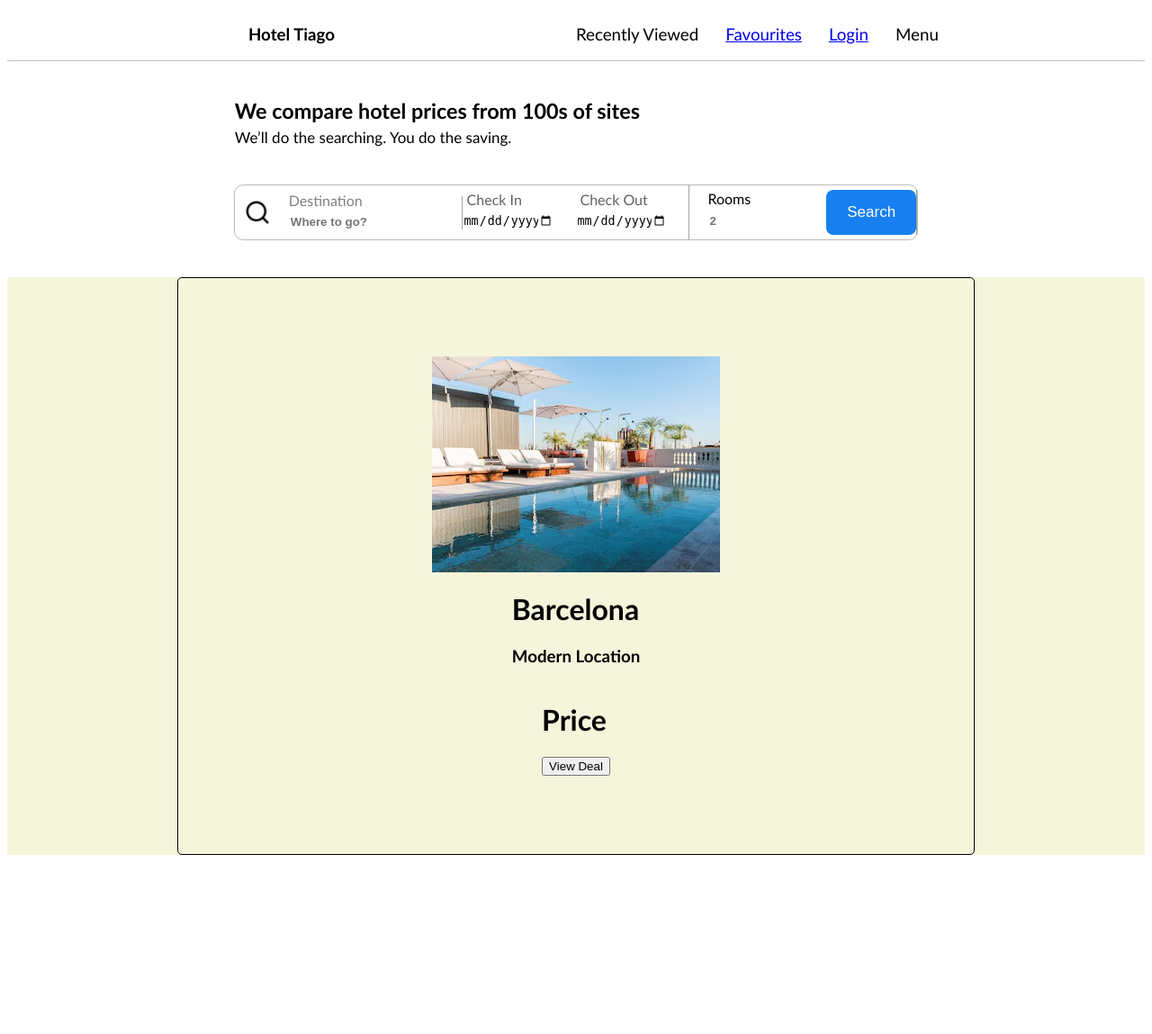
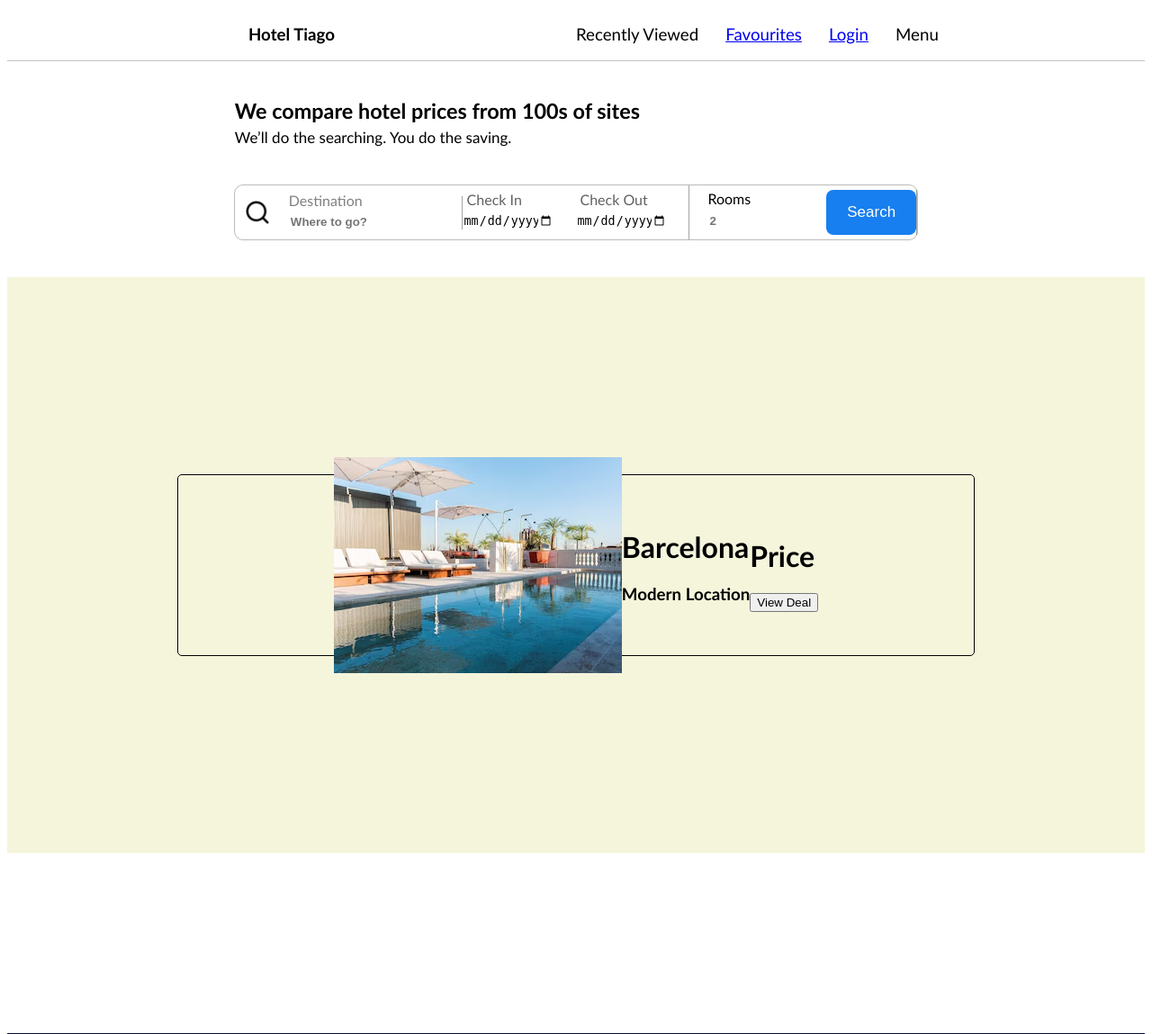
Before and after one commit to KURRI173/Information-Systems, a Flask app: page /destination in a window 1280 px wide. Shown: the top 1149 px of the page at 90% size. Run offline with Flask 3, Linux system fonts and the light colour scheme.

Commit message:
destinationrotutestyling2

```diff
--- a/static/css/index.css
+++ b/static/css/index.css
@@ -313,18 +313,3 @@ margin-left: 80px;
 width: 30%;
 font-size: 12px;
 }
-
-/*Destination  */
-.sectiondestination
-{
-  display: flex;
-  justify-content: center;
-  align-items: center;
-  flex-direction: column;
-  width: 70%;
-  border: 1px solid black;
-  border-radius: 5px;
-  background-color: beige;
-  min-height: 80vh;
-  height: 100%;
-}
--- a/templates/destinationpage.html
+++ b/templates/destinationpage.html
@@ -13,11 +13,10 @@
   display: flex;
   justify-content: center;
   align-items: center;
-  flex-direction: column;
   width: 70%;
   border: 1px solid black;
   border-radius: 5px;
- height: 300px;
+ height: 200px;
 
 }
 main
@@ -36,7 +35,7 @@ main
     {% include 'Components/header.html' %}
     <main>
      <div class="sectiondestination">
-        <img src="panel1image1.avif"/>
+        <img src="static/Assets/panel1image1.avif"/>
          <div class="textsection1">
             <h1>Barcelona</h1>
             <h3>Modern Location</h3>
```
